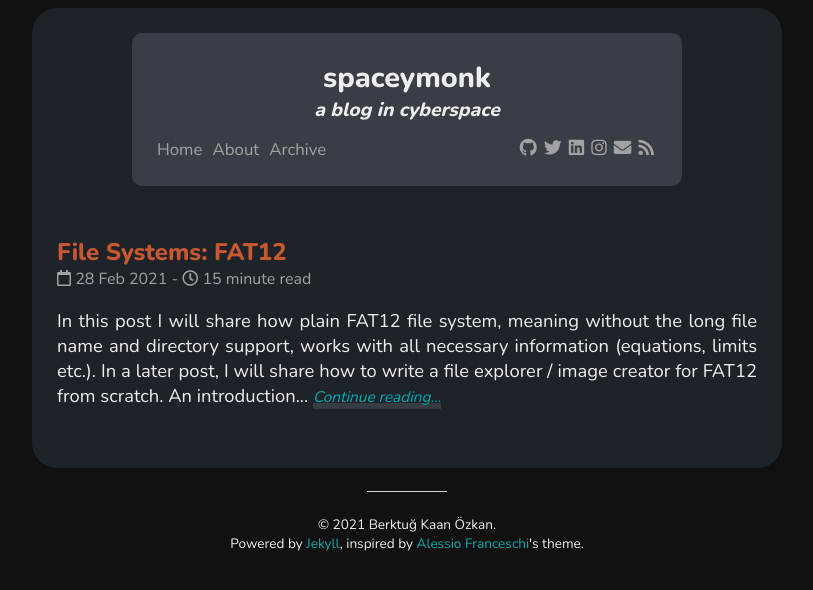
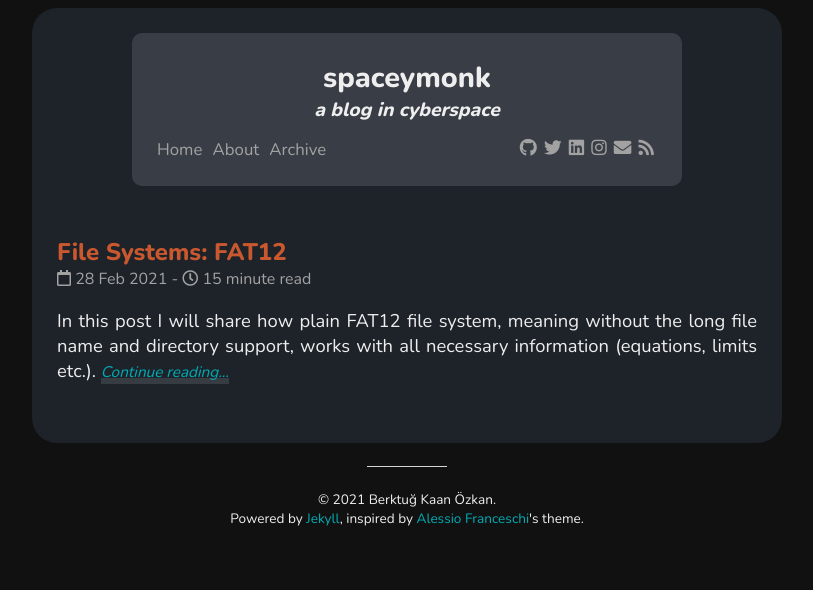
Before and after one commit to spaceymonk/spaceymonk.github.io, a Jekyll site: the page built from index.html, in a window 1280 px wide. Shown: the top 590 px of the page, without its empty margins (233-1046 px from the left). Built offline with Jekyll 4.4.1, drawn with Linux system fonts in a browser that asks for light colours; nearby versions of some CDN libraries; the list of posts is cut into pages by our own code; part of the change alters nothing that is shown.

```diff
--- a/_posts/2021-02-28-File-Systems-FAT12.md
+++ b/_posts/2021-02-28-File-Systems-FAT12.md
@@ -2,6 +2,7 @@
 title: "File Systems: FAT12"
 layout: post
 categories: [File Systems, FAT]
+customexcerpt: "In this post I will share how plain FAT12 file system, meaning without the long file name and directory support, works with all necessary information (equations, limits etc.)."
 ---
 
 In this post I will share how plain FAT12 file system, meaning without the long
```
